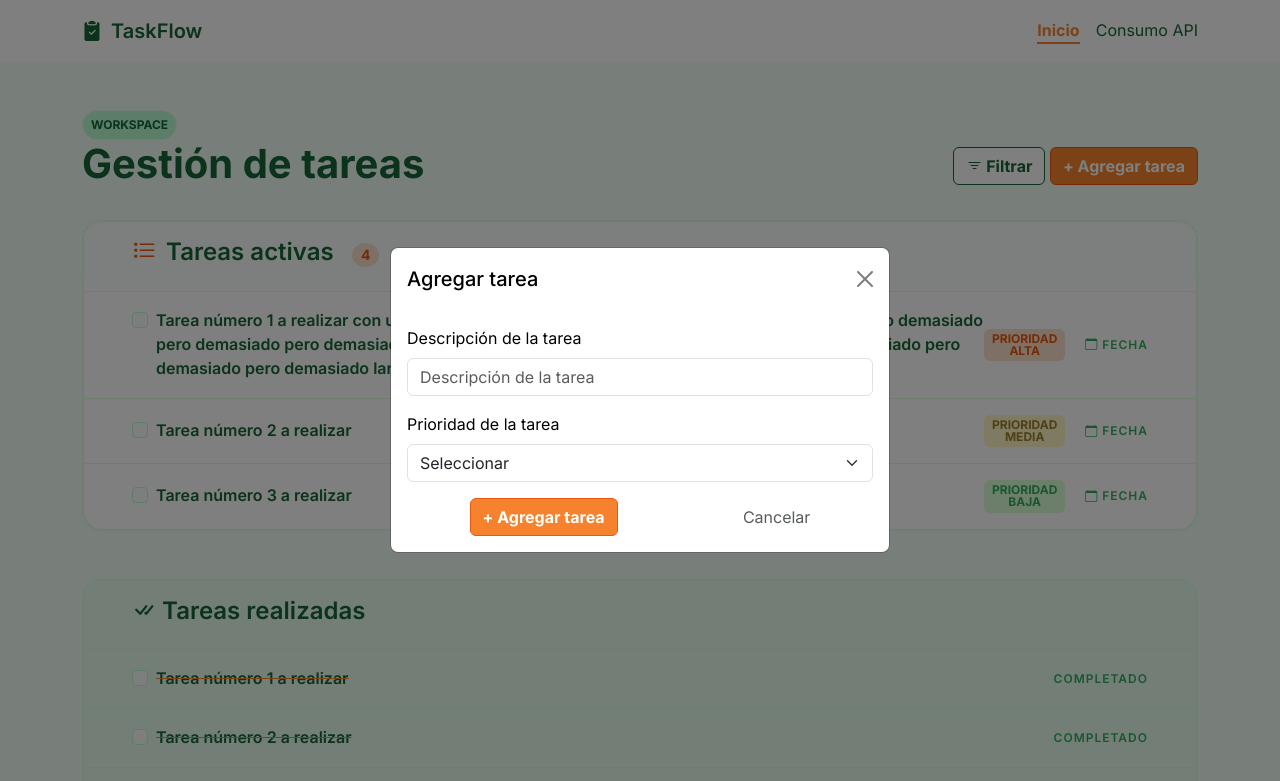
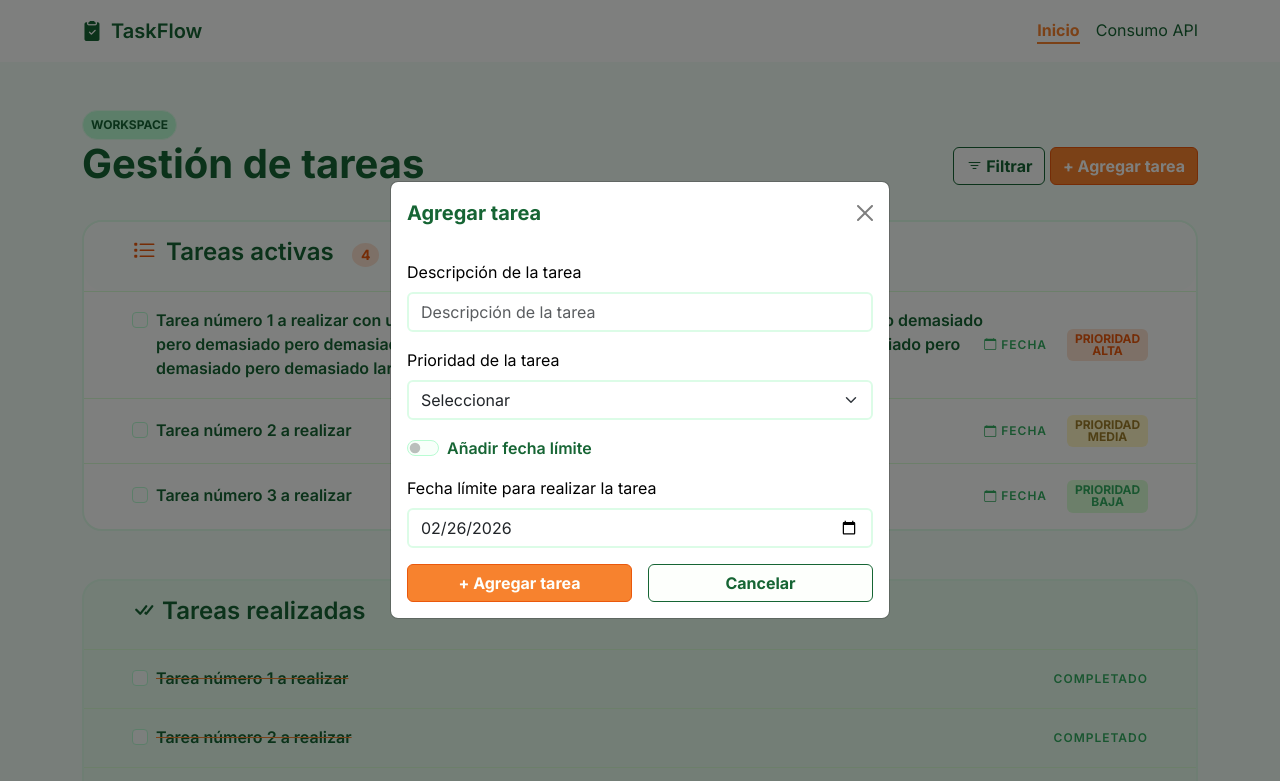
Before and after one commit to CatWebs/JS_FullStack_SENCE, a plain HTML site: page TaskFlow/index.html in a window 1280 px wide. Both pictures are taken after a click on the button "+ Agregar tarea". Shown: the top 781 px of the page. Drawn offline with nearby package versions, Linux system fonts and the light colour scheme.

Commit message:
Modal para añadir tarea: HTML + CSS

```diff
--- a/TaskFlow/index.html
+++ b/TaskFlow/index.html
@@ -79,11 +79,11 @@
             </label>
           </div>
           <div class="check-data">
+            <span class="span-date"><i class="bi bi-calendar"></i> Fecha</span>
             <span class="badge badge-prioridad badge-alta"
               >Prioridad<br />
               Alta</span
             >
-            <span class="span-date"><i class="bi bi-calendar"></i> Fecha</span>
           </div>
         </div>
         <div class="item-box">
@@ -94,11 +94,11 @@
             </label>
           </div>
           <div class="check-data">
+            <span class="span-date"><i class="bi bi-calendar"></i> Fecha</span>
             <span class="badge badge-prioridad badge-media"
               >Prioridad<br />
               media</span
             >
-            <span class="span-date"><i class="bi bi-calendar"></i> Fecha</span>
           </div>
         </div>
         <div class="item-box">
@@ -109,11 +109,11 @@
             </label>
           </div>
           <div class="check-data">
+            <span class="span-date"><i class="bi bi-calendar"></i> Fecha</span>
             <span class="badge badge-prioridad badge-baja"
               >Prioridad<br />
               baja</span
             >
-            <span class="span-date"><i class="bi bi-calendar"></i> Fecha</span>
           </div>
         </div>
       </div>
@@ -124,7 +124,7 @@
         <div class="item-box">
           <div class="form-check">
             <input class="form-check-input" type="checkbox" value="" id="" />
-            <label class="form-check-label" for="">
+            <label class="form-check-label form-check-label-ready" for="">
               Tarea número 1 a realizar
             </label>
           </div>
@@ -133,7 +133,7 @@
         <div class="item-box">
           <div class="form-check">
             <input class="form-check-input" type="checkbox" value="" id="" />
-            <label class="form-check-label" for="">
+            <label class="form-check-label form-check-label-ready" for="">
               Tarea número 2 a realizar
             </label>
           </div>
@@ -142,7 +142,7 @@
         <div class="item-box">
           <div class="form-check">
             <input class="form-check-input" type="checkbox" value="" id="" />
-            <label class="form-check-label" for="">
+            <label class="form-check-label form-check-label-ready" for="">
               Tarea número 3 a realizar
             </label>
           </div>
@@ -151,7 +151,7 @@
         <div class="item-box">
           <div class="form-check">
             <input class="form-check-input" type="checkbox" value="" id="" />
-            <label class="form-check-label" for="">
+            <label class="form-check-label form-check-label-ready" for="">
               Tarea número 4 a realizar
             </label>
           </div>
@@ -176,7 +176,7 @@
                 <input
                   id=""
                   type="text"
-                  class="form-control border"
+                  class="form-control"
                   placeholder="Descripción de la tarea"
                   required
                 />
@@ -184,7 +184,7 @@
 
               <div class="mb-3">
                 <label class="form-label">Prioridad de la tarea</label>
-                <select class="form-select border">
+                <select class="form-select">
                   <option selected disabled>Seleccionar</option>
                   <option>Prioridad alta</option>
                   <option>Prioridad baja</option>
@@ -192,22 +192,50 @@
                 </select>
               </div>
 
-              <!--Debo añadir campo para poner fecha límite. Campo Opcional-->
+              <div class="form-check form-switch mb-3">
+                <input
+                  class="form-check-input"
+                  type="checkbox"
+                  role="switch"
+                  id="switchCheckDate"
+                />
+                <label class="form-check-label" for="switchCheckDate"
+                  >Añadir fecha límite</label
+                >
+              </div>
 
-              <div class="d-flex justify-content-around align-items-center">
-                <button type="submit" id="" class="btn btn-agregar fw-bold">
+              <div class="mb-3">
+                <label class="form-label" for="fecha"
+                  >Fecha límite para realizar la tarea</label
+                >
+                <input
+                  class="form-control"
+                  type="date"
+                  id="fecha"
+                  name="fecha-tarea"
+                  value="2026-02-26"
+                  min="2026-02-26"
+                  max="2030-12-31"
+                />
+              </div>
+
+              <div
+                class="d-flex justify-content-around align-items-stretch gap-3"
+              >
+                <button
+                  type="submit"
+                  id=""
+                  class="btn btn-agregar fw-bold w-50"
+                >
                   + Agregar tarea
                 </button>
 
-                <div class="text-center">
-                  <a
-                    href="#"
-                    data-bs-dismiss="modal"
-                    class="text-decoration-none text-muted"
-                  >
-                    Cancelar
-                  </a>
-                </div>
+                <button
+                  data-bs-dismiss="modal"
+                  class="btn btn-cancel-modal fw-bold w-50"
+                >
+                  Cancelar
+                </button>
               </div>
             </form>
           </div>
--- a/TaskFlow/styles.css
+++ b/TaskFlow/styles.css
@@ -87,7 +87,8 @@ footer {
     background-color: var(--color-acento);
   }
 }
-.btn-filtro {
+.btn-filtro,
+.btn-cancel-modal {
   /*Botón para abrir un modal con filtros*/
   color: var(--color-texto-destacado);
   background-color: var(--bg-light);
@@ -112,10 +113,6 @@ footer {
 .tareas-completas {
   /*Sección de tareas hechas*/
   background-color: var(--bg-soft-dark);
-  .form-check-label {
-    text-decoration: line-through;
-    text-decoration-color: var(--color-primario);
-  }
 }
 
 .title-box {
@@ -154,8 +151,14 @@ footer {
   flex-grow: 1;
 }
 
+.form-check-label-ready {
+  text-decoration: line-through;
+  text-decoration-color: var(--color-primario);
+}
+
 .form-check-label {
   font-weight: 600;
+  color: var(--color-texto-destacado);
 }
 
 .form-check-input {
@@ -210,6 +213,16 @@ footer {
   min-width: max-content;
 }
 
+.modal-title {
+  color: var(--color-texto-destacado);
+  font-weight: 700;
+}
+
+.form-control,
+.form-select {
+  border: 2px solid var(--borde);
+}
+
 @media (max-width: 767px) {
   .item-box {
     flex-direction: column;
```
